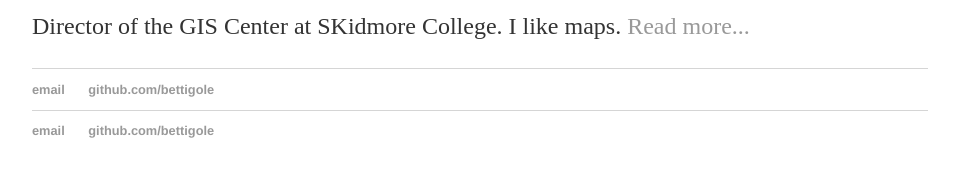
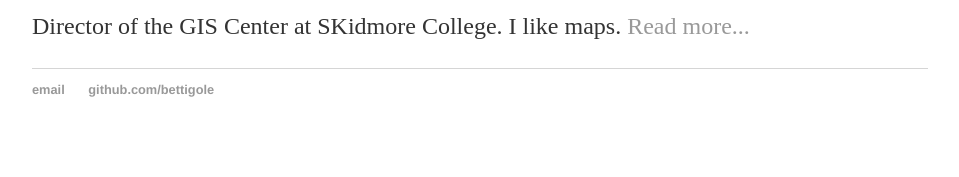
Before and after one commit to bettigole/bettigole.github.io, a Jekyll site: the page built from index.html, in a window 1280 px wide. Shown: the part 187-364 px from the top of the page, without its empty margins (160-1119 px from the left). Built offline with Jekyll 4.4.1, drawn with Linux system fonts in a browser that asks for light colours.

Commit message:
Update index.html
remove double footer

```diff
--- a/index.html
+++ b/index.html
@@ -7,12 +7,3 @@ title: Charlie Bettigole, maps+science
         		<h1>Charlie Bettigole</h1>
 				<p>Director of the GIS Center at SKidmore College. I like maps. <a href="/cv">Read more...</a></p>
     		</div><!-- /.blurb -->
-		</div><!-- /.container -->
-		<footer>
-    		<ul>
-        		<li><a href="mailto:cbettigo@skidmore.edu">email</a></li>
-        		<li><a href="https://github.com/bettigole">github.com/bettigole</a></li>
-			</ul>
-		</footer>
-	</body>
-</html>
```
